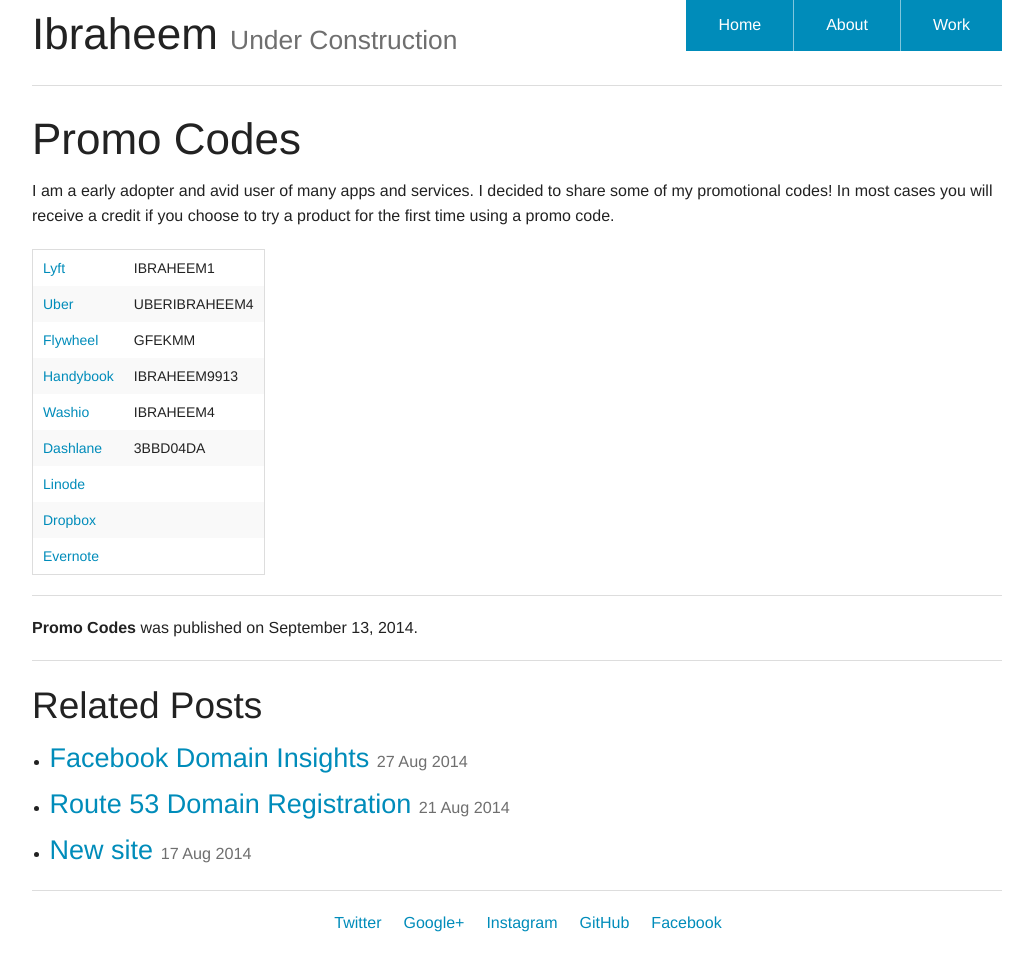
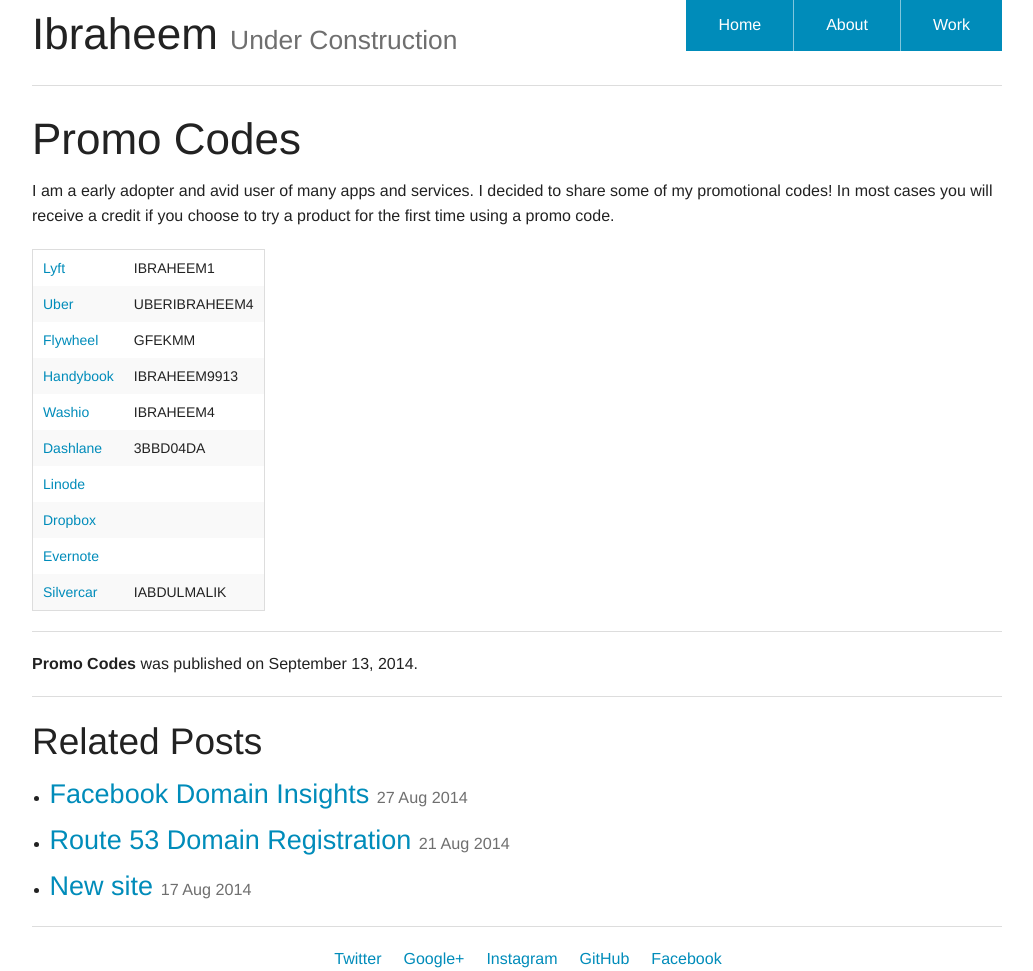
Before and after one commit to ibraheem4/ibraheem4.github.io, a Jekyll site: the page built from _posts/2014-09-13-promo-codes.md, in a window 1280 px wide. Shown: the whole page, without its empty margins (123-1156 px from the left). Built offline with Jekyll 4.4.1, drawn with Linux system fonts in a browser that asks for light colours; before the commit the page ends 935 px from its top, so only the background shows below that.

Commit message:
silvercar

```diff
--- a/_posts/2014-09-13-promo-codes.md
+++ b/_posts/2014-09-13-promo-codes.md
@@ -19,3 +19,4 @@
 [Linode](https://www.linode.com/?r=bbc70b2d888bae85cd2f52a0f617d0e28bb6d02b) |
 [Dropbox](https://db.tt/yCLFptS) |
 [Evernote](https://www.evernote.com/referral/Registration.action?uid=8353924&sig=ce6f28ecf41e8b0b8f8491eb5fd405f0) |
+[Silvercar](https://www.silvercar.com/users/sign_in?referrer_code=IABDULMALIK) | IABDULMALIK
```
